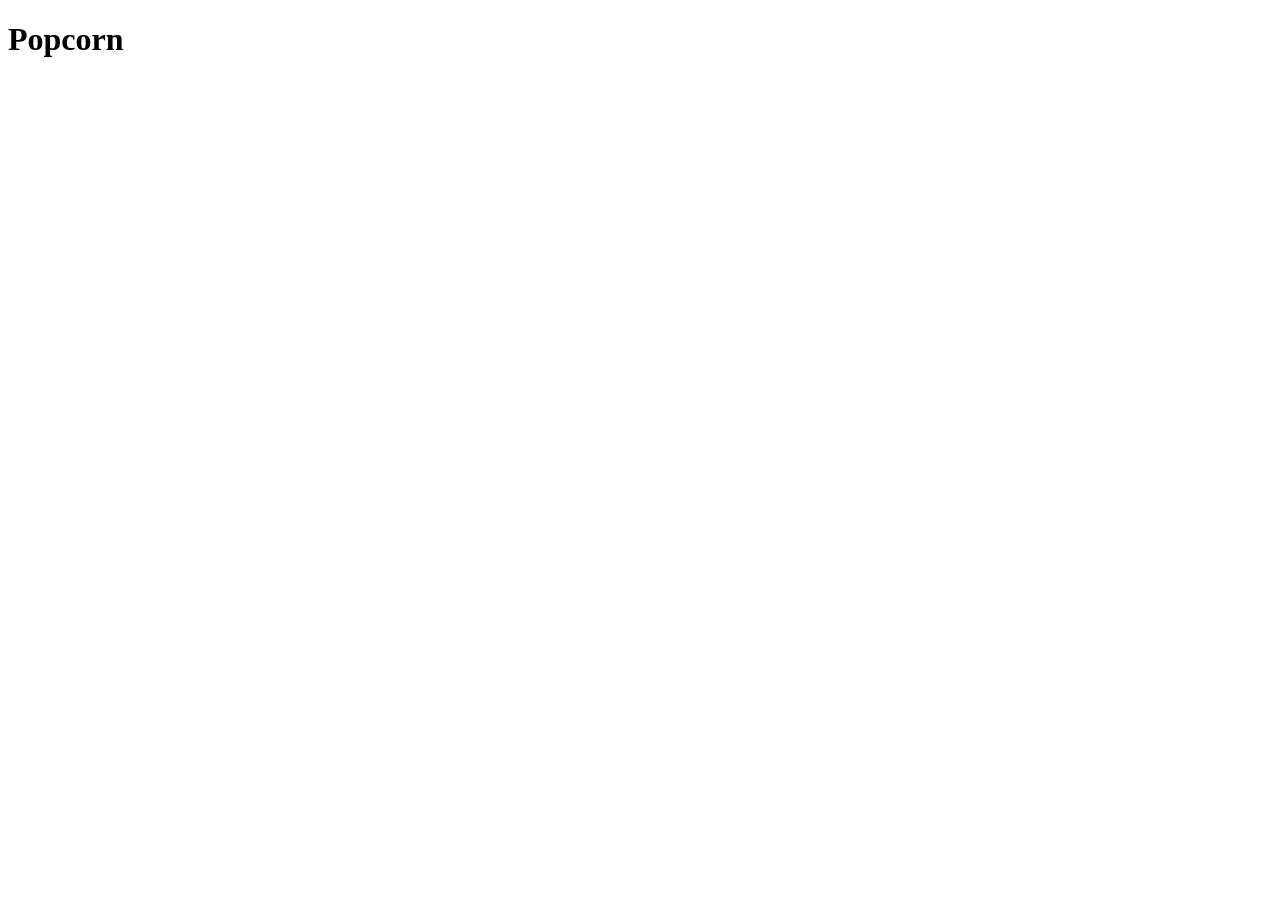
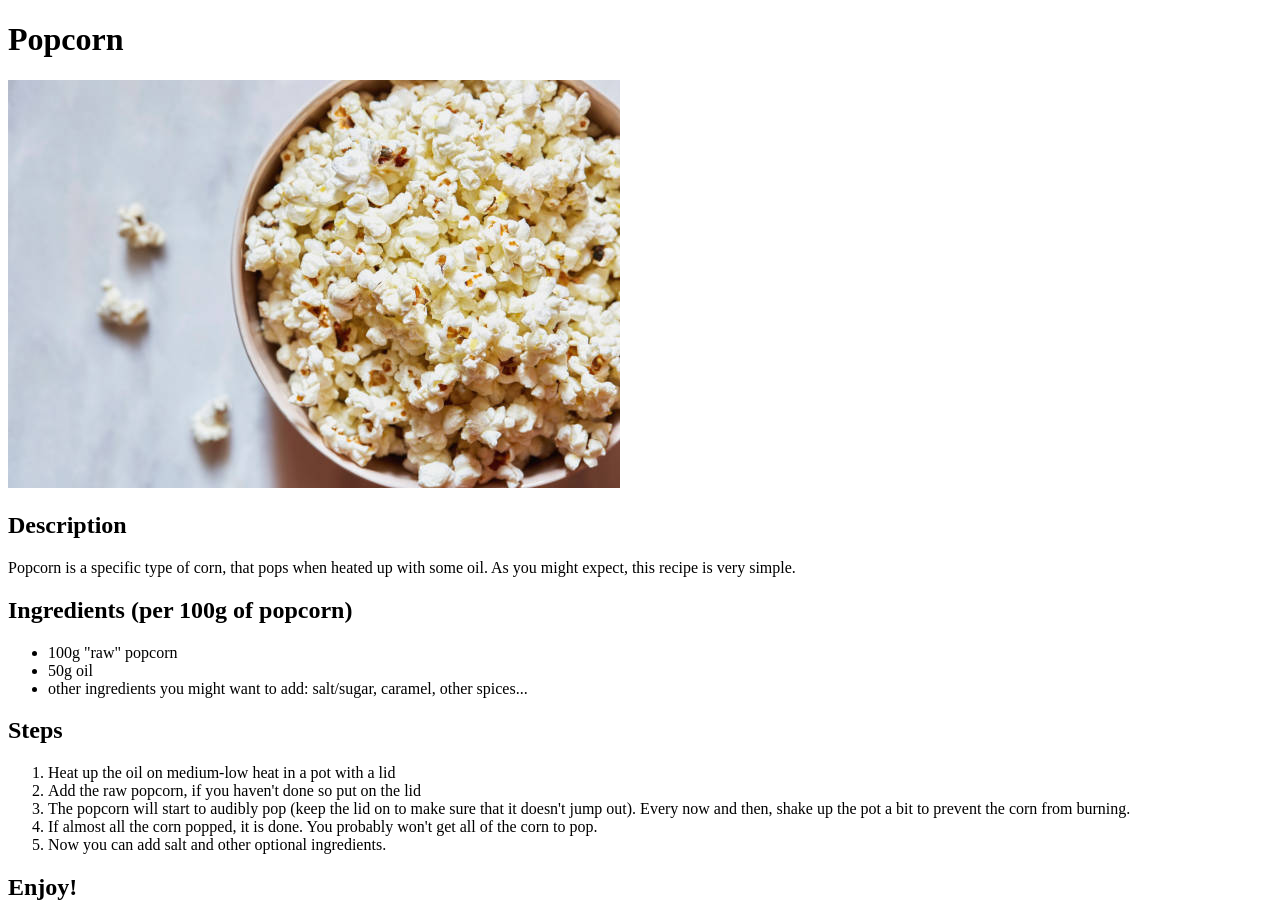
Before and after one commit to Duelbro/the-odin-project, a plain HTML site: page odin-recipes/recipes/popcorn.html in a window 1280 px wide. Before the commit the page ends 800 px from the top, so only its background shows below. Drawn offline with Linux system fonts and the light colour scheme.

Commit message:
Add content for popcorn recipe

```diff
--- a/odin-recipes/recipes/popcorn.html
+++ b/odin-recipes/recipes/popcorn.html
@@ -3,9 +3,40 @@
   <head>
     <meta charset="UTF-8" />
     <meta name="viewport" content="width=device-width, initial-scale=1.0" />
-    <title>Popcorn | Odin recipes</title>
+    <title>Popcorn | Odin Recipes</title>
   </head>
   <body>
     <h1>Popcorn</h1>
+    <img src="../images/popcorn.jpg" alt="An image of Popcorn" />
+    <h2>Description</h2>
+    <p>
+      Popcorn is a specific type of corn, that pops when heated up with some
+      oil. As you might expect, this recipe is very simple.
+    </p>
+    <h2>Ingredients (per 100g of popcorn)</h2>
+    <ul>
+      <li>100g "raw" popcorn</li>
+      <li>50g oil</li>
+      <li>
+        other ingredients you might want to add: salt/sugar, caramel, other
+        spices...
+      </li>
+    </ul>
+    <h2>Steps</h2>
+    <ol>
+      <li>Heat up the oil on medium-low heat in a pot with a lid</li>
+      <li>Add the raw popcorn, if you haven't done so put on the lid</li>
+      <li>
+        The popcorn will start to audibly pop (keep the lid on to make sure that
+        it doesn't jump out). Every now and then, shake up the pot a bit to
+        prevent the corn from burning.
+      </li>
+      <li>
+        If almost all the corn popped, it is done. You probably won't get all of
+        the corn to pop.
+      </li>
+      <li>Now you can add salt and other optional ingredients.</li>
+    </ol>
+    <h2>Enjoy!</h2>
   </body>
 </html>
```
Also changed, not shown: odin-recipes/images/popcorn.jpg (added).
